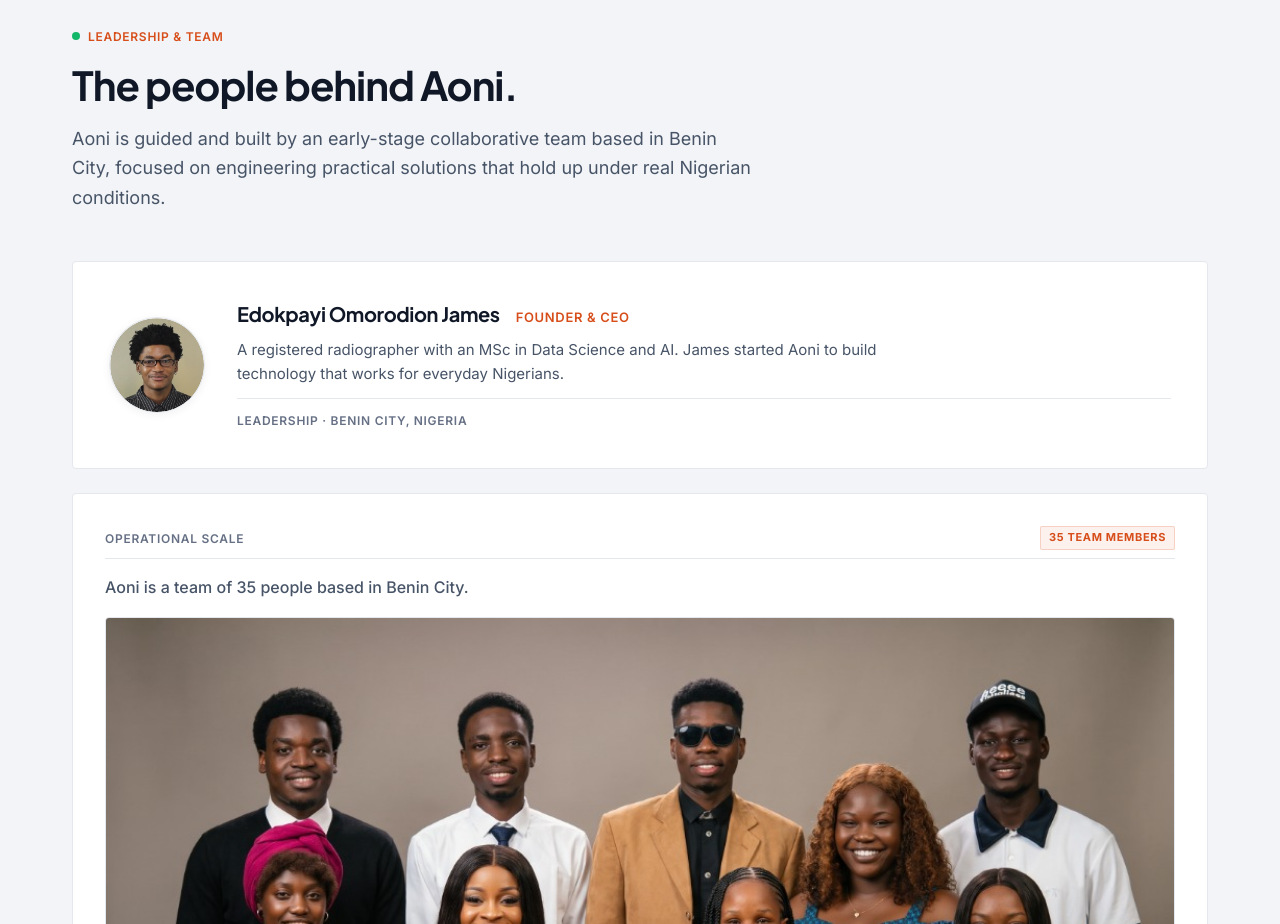
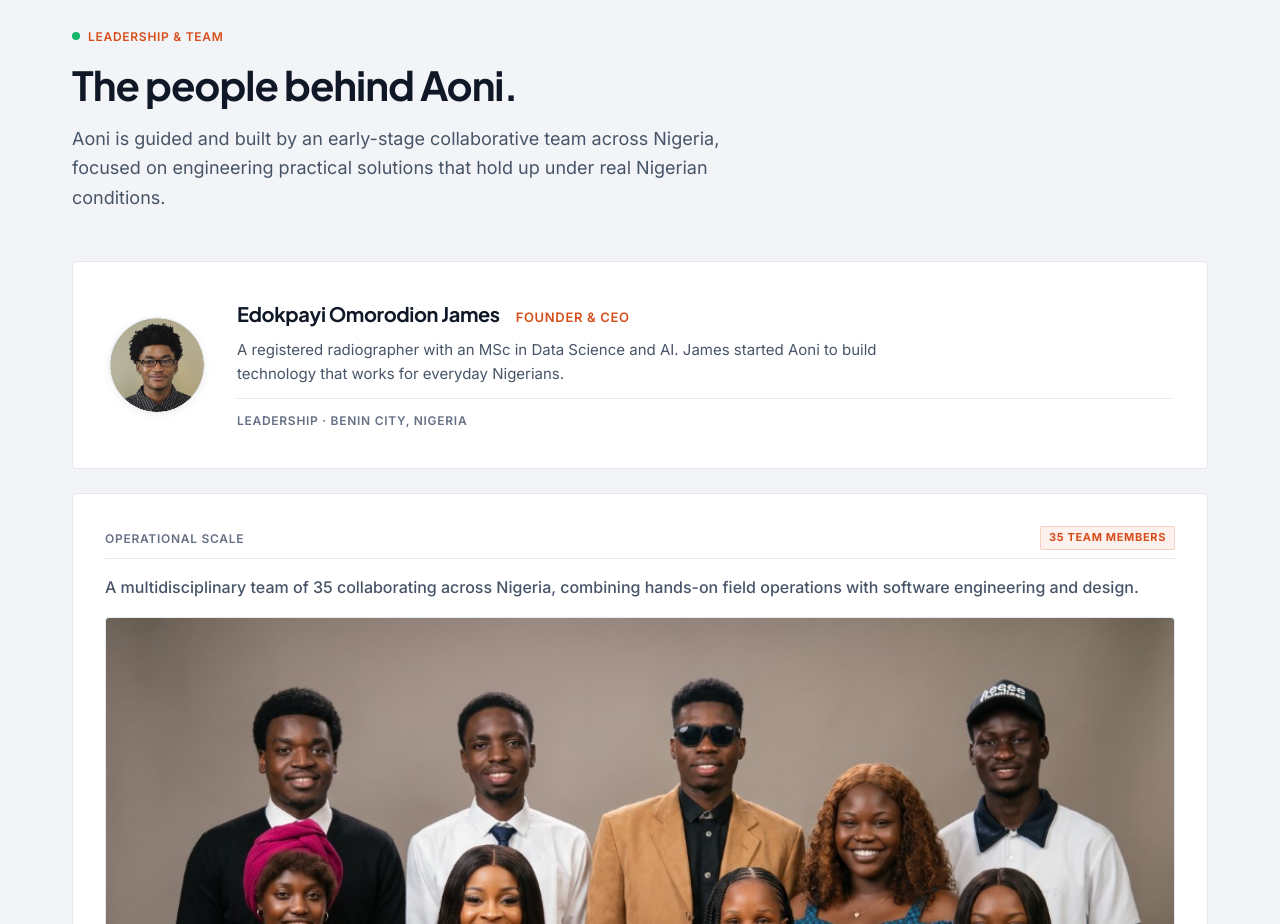
Before and after one commit to AdezAtl/aoni, a React (Vite) app: page / in a window 1280 px wide. Shown: the part 3640-4564 px from the top of the page. Built offline with nearby package versions, Linux system fonts and the light colour scheme.

Commit message:
Update team caption and section lead to reflect nationwide collaboration

```diff
--- a/src/components/Team.tsx
+++ b/src/components/Team.tsx
@@ -13,7 +13,7 @@ export function Team() {
           </span>
           <h2 className="section-title">The people behind Aoni.</h2>
           <p className="section-lead">
-            Aoni is guided and built by an early-stage collaborative team based in Benin City,
+            Aoni is guided and built by an early-stage collaborative team across Nigeria,
             focused on engineering practical solutions that hold up under real Nigerian conditions.
           </p>
         </div>
@@ -51,12 +51,12 @@ export function Team() {
                 <span className="team-count-badge">35 TEAM MEMBERS</span>
               </div>
               <p className="team-aggregate-text">
-                Aoni is a team of 35 people based in Benin City.
+                A multidisciplinary team of 35 collaborating across Nigeria, combining hands-on field operations with software engineering and design.
               </p>
               <div className="team-photo-wrap">
                 <img
                   src={teamPhoto}
-                  alt="Aoni team members based in Benin City"
+                  alt="Aoni cross-functional team members collaborating across Nigeria"
                   className="team-photo"
                   loading="lazy"
                   decoding="async"
```
